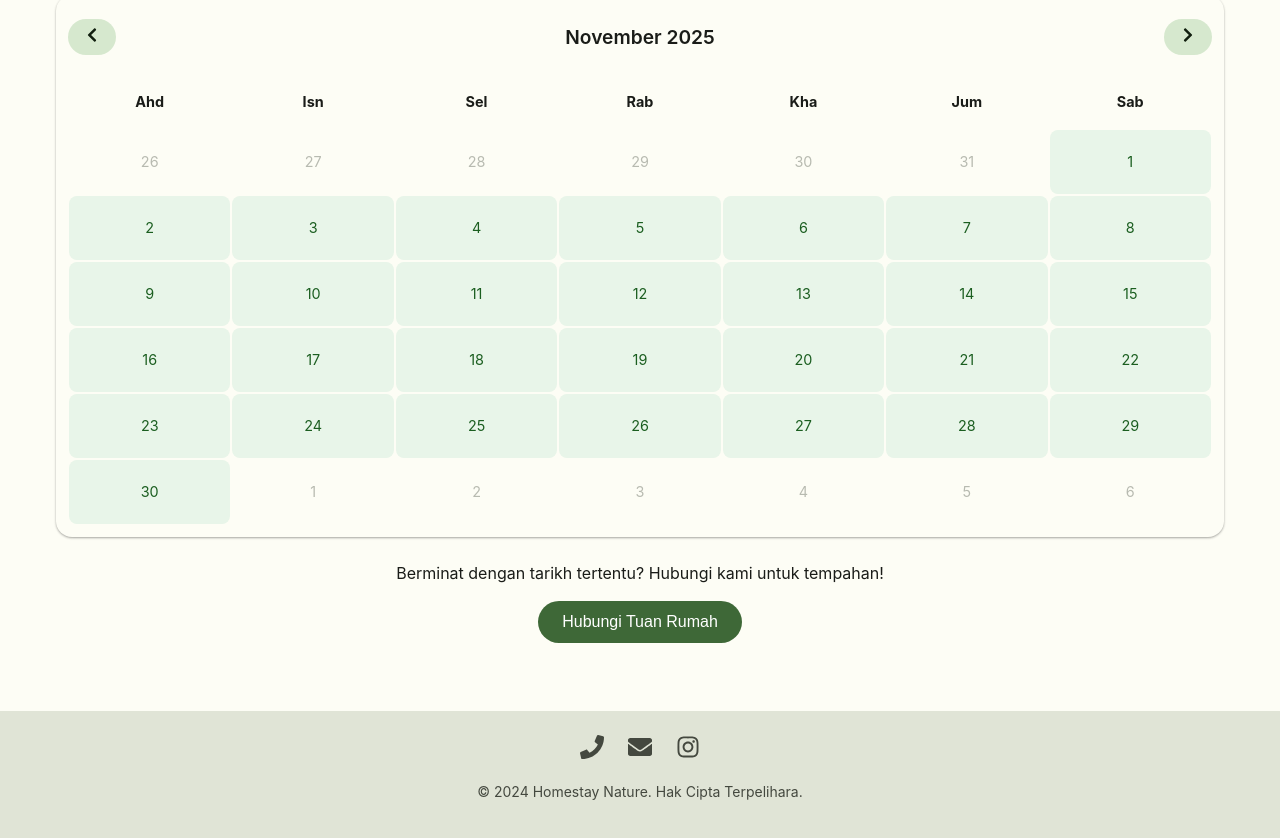
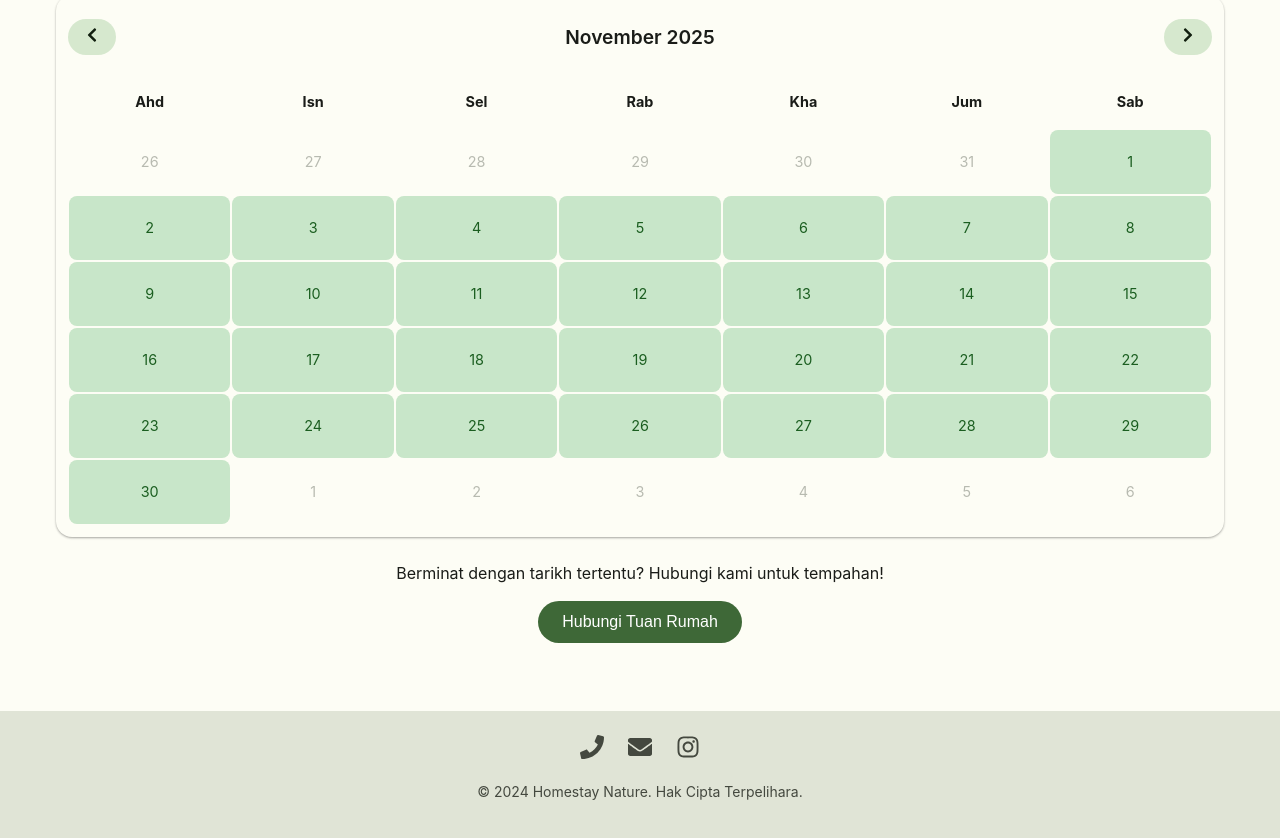
Before and after one commit to AdlanHalim/homestay-app, a React (Vite) app: page / in a window 1280 px wide. Shown: the part 3652-4490 px from the top of the page. Built offline with nearby package versions, Linux system fonts and the light colour scheme; no server answers; the database is empty.

Commit message:
style: make available calendar dates more visible (green)

```diff
--- a/src/pages/CalendarPage.jsx
+++ b/src/pages/CalendarPage.jsx
@@ -94,7 +94,7 @@ const CalendarPage = () => {
                             textAlign: 'center',
                             backgroundColor: isBooked
                                 ? 'var(--md-sys-color-error-container)'
-                                : isCurrentMonth ? '#E8F5E9' /* Light Green for available */ : 'transparent',
+                                : isCurrentMonth ? '#C8E6C9' /* Green 100 - More visible */ : 'transparent',
                             color: isBooked
                                 ? 'var(--md-sys-color-on-error-container)'
                                 : isCurrentMonth ? '#1B5E20' /* Dark Green text */ : 'var(--md-sys-color-outline)',
```
